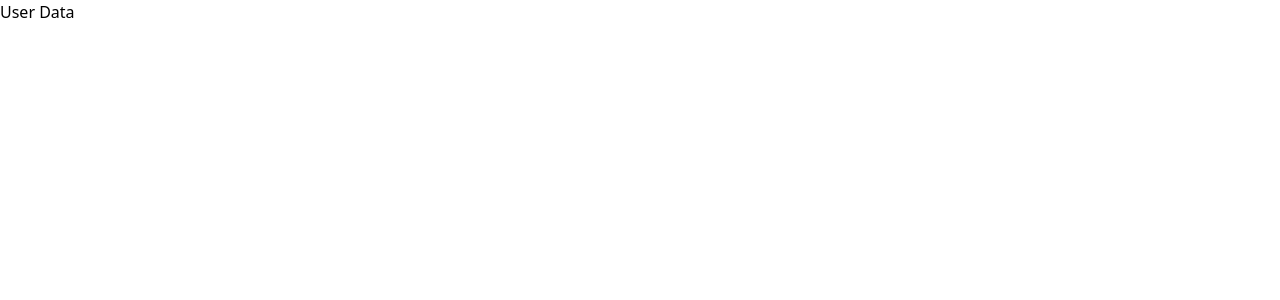
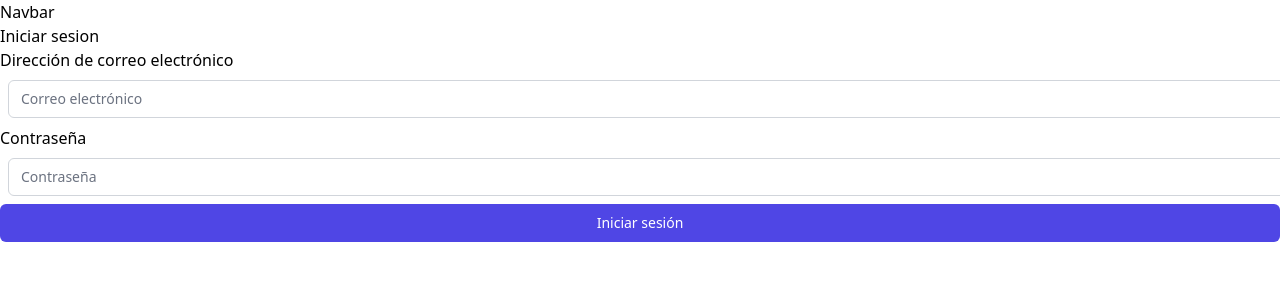
Before and after one commit to GiselaCapozzi/app-books, a React (Vite) app in the folder client/: page /login in a window 1280 px wide. Shown: the top 300 px of the page. Built offline with nearby package versions, Linux system fonts and the light colour scheme.

Commit message:
Creado el componente Login

```diff
--- a/client/src/App.jsx
+++ b/client/src/App.jsx
@@ -1,9 +1,18 @@
+import { BrowserRouter, Routes, Route } from 'react-router-dom';
+import Login from './components/Login';
+import Home from './components/Home';
+import Navbar from './components/Navbar';
+
 const App = () => {
 
   return (
-    <div>
-      <h1>User Data</h1>
-    </div>
+    <BrowserRouter>
+      <Navbar />
+      <Routes>
+        <Route path='/' element={<Home />} />
+        <Route path='/login' element={<Login />} />
+      </Routes>
+    </BrowserRouter>
   )
 }
 
--- /dev/null
+++ b/client/src/components/Home.jsx
@@ -0,0 +1,8 @@
+
+const Home = () => {
+  return (
+    <div>Home</div>
+  )
+}
+
+export default Home
--- /dev/null
+++ b/client/src/components/Login.jsx
@@ -0,0 +1,48 @@
+const Login = () => {
+  return (
+    <div className="min-h-screen flex items-center justify-center bg-gray-50">
+      <div className="max-w-md w-full space-y-8">
+        <div>
+          <h2 className="mt-6 text-center text-3xl font-extrabold text-gray-900">Iniciar sesion</h2>
+        </div>
+        <form className="mt-8 space-y-6">
+          <div className="rounded-md shadow-sm -space-y-px">
+            <div>
+              <label htmlFor="email-address" className="sr-only">
+                Dirección de correo electrónico
+              </label>
+              <input
+                type="email"
+                name="email"
+                id="email-address"
+                autoComplete="email"
+                required
+                placeholder="Correo electrónico"
+                className="login-input"
+              />
+            </div>
+            <div>
+              <label htmlFor="password" className="sr-only">Contraseña</label>
+              <input
+                type="password"
+                name="password"
+                id="password"
+                autoComplete="current-password"
+                required
+                placeholder="Contraseña"
+                className="login-input"
+              />
+            </div>
+          </div>
+          <div>
+            <button type="submit" className="button-login">
+              Iniciar sesión
+            </button>
+          </div>
+        </form>
+      </div>
+    </div>
+  )
+}
+
+export default Login
--- /dev/null
+++ b/client/src/components/Navbar.jsx
@@ -0,0 +1,7 @@
+const Navbar = () => {
+  return (
+    <div>Navbar</div>
+  )
+}
+
+export default Navbar
--- a/client/src/index.css
+++ b/client/src/index.css
@@ -1,3 +1,46 @@
 @tailwind base;
 @tailwind components;
 @tailwind utilities;
+
+.login-input {
+  @apply
+  appearance-none
+  rounded-none
+  relative
+  block
+  w-full
+  px-3
+  py-2
+  m-2
+  border
+  border-gray-300
+  placeholder-gray-500
+  text-gray-900
+  rounded-md
+  focus:outline-none
+  focus:ring-indigo-500
+  focus:border-indigo-500
+  focus:z-10
+  sm:text-sm
+}
+
+.button-login {
+  @apply
+  relative
+  w-full
+  flex
+  justify-center
+  py-2
+  px-4
+  border
+  border-transparent
+  text-sm
+  font-medium
+  rounded-md
+  text-white
+  bg-indigo-600
+  hover:bg-indigo-700
+  focus:outline-none
+  focus:ring-offset-2
+  focus:ring-indigo-500
+}
```
Also changed, not shown: client/src/hooks/useLogin.jsx (added, +20 -0 lines).
